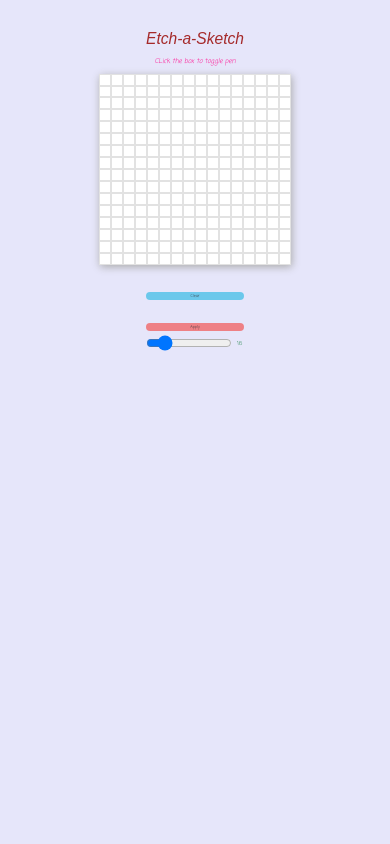
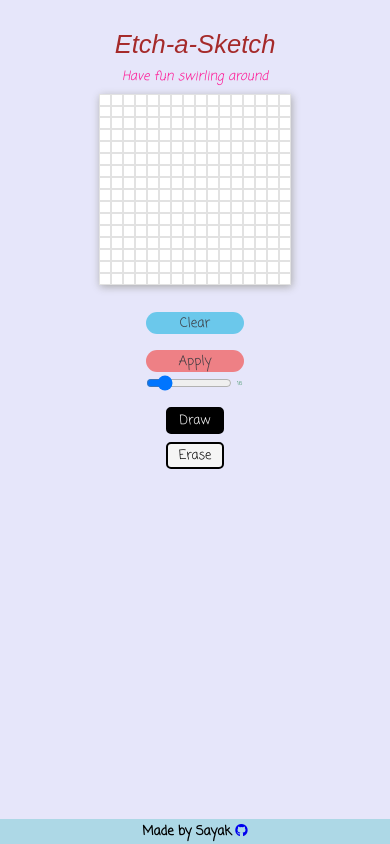
Before and after one commit to sayak069/EtchASketch, a plain HTML site: page index.html in a window 390 px wide. Drawn offline with Linux system fonts and the light colour scheme; a web font is replaced by a local one.

Commit message:
finalised

```diff
--- a/index.html
+++ b/index.html
@@ -6,11 +6,12 @@
     <title>Etch-a-Sketch</title>
     <link rel="stylesheet" href="style.css">
     <script src="script.js" defer></script>
+    <script src="https://kit.fontawesome.com/90ed2192c8.js" crossorigin="anonymous"></script>
 </head>
 <body>
     <div id="container">
         <h1>Etch-a-Sketch</h1>
-        <h3>CLick the box to toggle pen</h3>
+        <h3>Have fun swirling around</h3>
         <div id="board">
             <div id="control">
                 <button id="clear" type="button">Clear</button>
@@ -21,9 +22,19 @@
                         <span id="value">16</span>
                     </div>
                 </div>
+                <form id="colors">
+                    <input type="radio" name="color" id="draw" value="draw" checked onchange="changeColor()">
+                    <label for="draw" class="color-button">Draw</label>
+                    <input type="radio" name="color" id="eraser" value="eraser" onchange="erase(this)">
+                    <label for="eraser" class="color-button">Erase</label>
+                </form>
             </div>
             <div id="grid-box"></div>
         </div>
     </div>
+    <footer>
+        Made by Sayak
+        <a href="https://github.com/sayak069" target="_blank"><i class="fa-brands fa-github"></i></a>
+    </footer>
 </body>
 </html>
--- a/script.js
+++ b/script.js
@@ -21,6 +21,7 @@ function createGrid() {
             gridItem.classList.add('grid-item');
             container.appendChild(gridItem);
         }
+        changeColor()
     }
 }
 // live value of slider
@@ -28,8 +29,7 @@ const span = document.getElementById('value')
 gridSizeInput.addEventListener('input', () => {
     span.textContent = gridSizeInput.value
 })
-// Change the color of all dynamically added divs
-container.addEventListener('click', changeColor)
+// Change the color
 function changeColor() {
     const dynamicDivs = document.querySelectorAll('#grid-box > div')
     dynamicDivs.forEach((div) => {
@@ -46,11 +46,21 @@ function getRandomColor() {
     }
     return color;
 }
-
+// erase
+function erase(radio){
+    if(radio.checked)
+    {
+        document.querySelectorAll('#grid-box > div').forEach(div => {
+            div.addEventListener('mouseenter', () => {
+                div.setAttribute('style', 'background:white')
+            })
+        })
+    }
+}
 // clear divs
-const clear=document.getElementById('clear')
-clear.addEventListener('click',()=>{
-    document.querySelectorAll('#grid-box > div').forEach(div=>{
-        div.setAttribute('style','background:white')
+const clear = document.getElementById('clear')
+clear.addEventListener('click', () => {
+    document.querySelectorAll('#grid-box > div').forEach(div => {
+        div.setAttribute('style', 'background:white')
     })
 })
--- a/style.css
+++ b/style.css
@@ -30,7 +30,7 @@ h3{
     text-align: center;
     font-style: italic;
     color: deeppink;
-    font-size: 1.7vw;
+    font-size: 1.8vw;
     margin: 2vw 0px;
 }
 /* grid section */
@@ -53,7 +53,8 @@ h3{
     display: flex;
     flex-direction: column;
     justify-content: center;
-    gap: 6vw;
+    align-items: center;
+    gap: 4vw;
     width: 25vw;
 }
 #size{
@@ -68,26 +69,26 @@ h3{
     align-items: center;
     gap: 5px;
 }
-input{
+#gridSize{
     width: 22vw;
 }
-span{
+#value{
     font-size: 1.4vw;
     color: seagreen;
 }
 /* buttons */
-#control button{
+#createGrid,#clear{
     border-radius: 15px;
     font-weight: 500;
     padding: 1px;
-    font-size: 1vw;
     border: 1px transparent;
     background: rgb(241, 94, 94);
     cursor: pointer;
     opacity: 0.75;
     transition: 0.2s ease-in;
+    width: 100%;
 }
-#control button:hover{
+#createGrid:hover,#clear:hover{
     color: white;
     box-shadow: 1px 4px 5px rgb(171, 171, 171);
     opacity: 1;
@@ -95,16 +96,68 @@ span{
 #control #clear{
     background: rgb(67, 190, 231);
 }
+/* color options */
+#colors{
+    display: flex;
+    flex-direction: column;
+    justify-content: center;
+    align-items: center;
+    gap: 2vw;
+    width: 100%;
+}
+.color-button{
+    display: inline-block;
+    background: whitesmoke;
+    border: 2px solid black;
+    border-radius: 5px;
+    padding: 0.5vw;
+    width: 15vw;
+    text-align: center;
+    cursor: pointer;
+    transition: 0.1s ease;
+}
+.color-button:hover{
+    transform: scale(1.1);
+}
+#colors input[type='radio']{
+    display: none;
+}
+#colors input[type='radio']:checked+label{
+    background: black;
+    color: white;
+}
 /* dynamic divs */
 .grid-item {
-    box-sizing: border-box;
     border: 1px solid #e2e2e2;
 }
-.grid-item:hover{
-    background: lightgreen;
+/* footer */
+footer{
+    font-size: 1.4vw;
+    text-align: center;
+    padding: 3px 10px;
+    background: lightblue;
+    font-weight: bold;
+    width: 100%;
 }
 @media screen and (max-width:768px){
+    h1{
+        font-size: 1.6rem;
+    }
+    h3{
+        font-size: 0.8rem;
+    }
     #board{
         flex-direction: column-reverse;
     }
+    .color-button{
+        font-size: 0.8rem;
+    }
 }
+@media screen and (max-width:600px){
+    footer{
+        font-size: 0.8rem;
+        position: fixed;
+        left: 0;
+        bottom: 0;
+    }
+}
```
